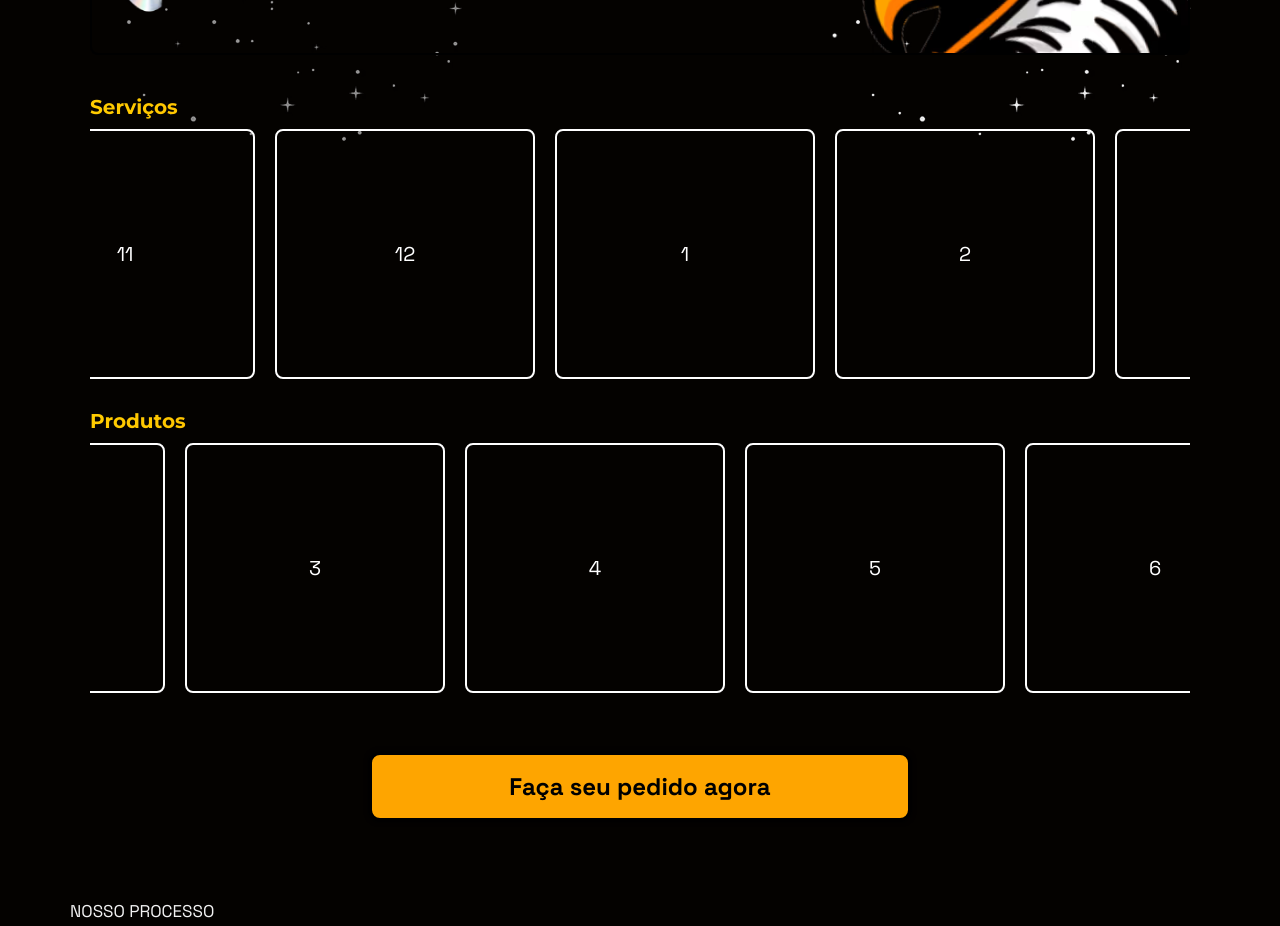
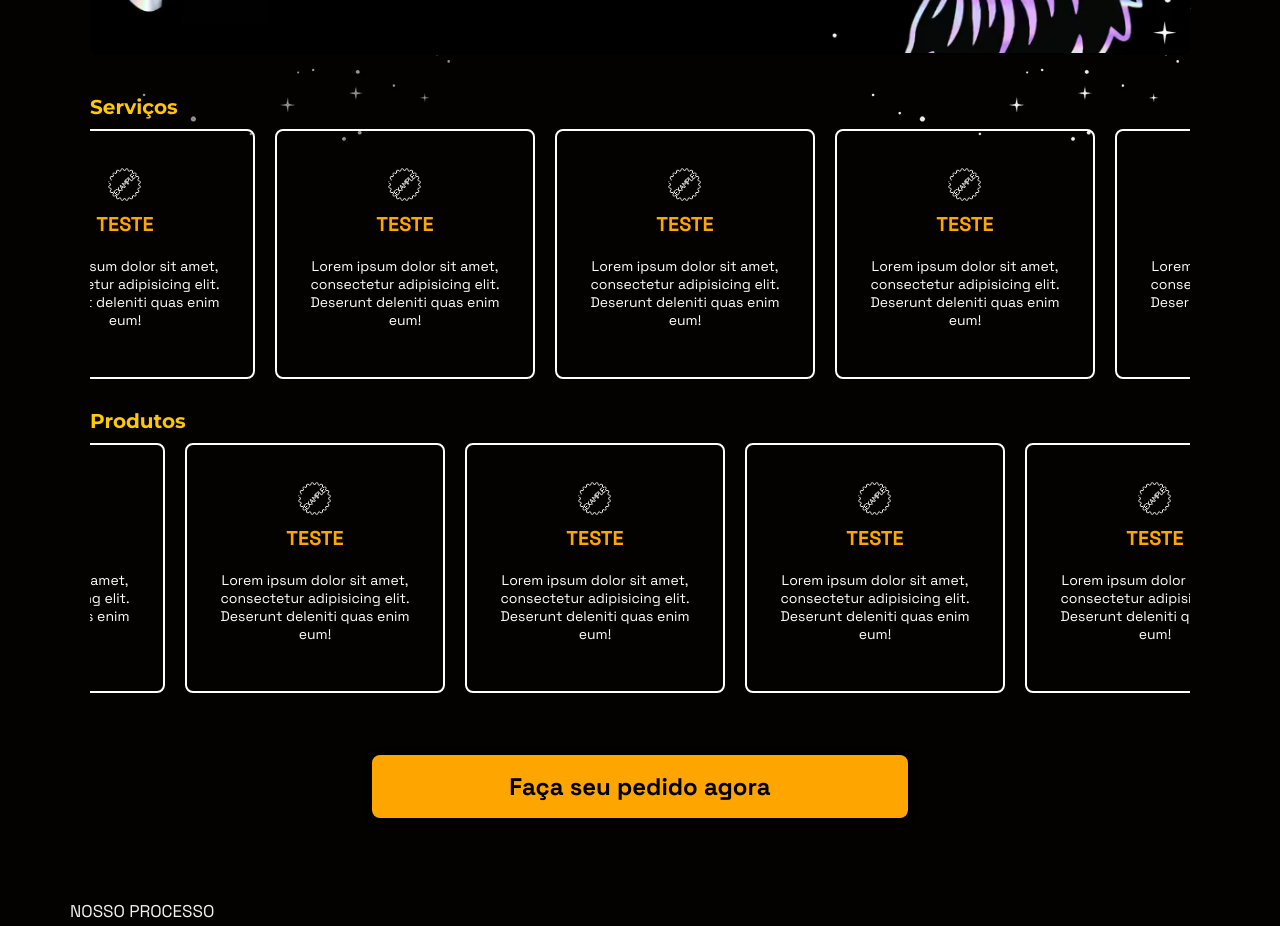
Before and after one commit to fourcoders-isnotonlyforcoders/duadesivo, a React (Vite) app: page / in a window 1280 px wide. Shown: the part 1160-2086 px from the top of the page. Built offline with nearby package versions, Linux system fonts and the light colour scheme.

Commit message:
feat: add new components in the services and products cards

```diff
--- a/src/Components/ServicesSection/carrousel.tsx
+++ b/src/Components/ServicesSection/carrousel.tsx
@@ -28,20 +28,107 @@ export const Carrousel: React.FC = () => {
   return (
     <>
       <InfoContainer>
-        <Title data-aos="fade-right" data-aos-duration="600"> Serviços</Title>
+        <Title data-aos="fade-right" data-aos-duration="600">
+          {" "}
+          Serviços
+        </Title>
       </InfoContainer>
-      <KeenSliderContainer ref={sliderRef} className="keen-slider"  data-aos="fade-right" data-aos-duration="600">
-        <Slide className="keen-slider__slide ">1</Slide>
-        <Slide className="keen-slider__slide ">2</Slide>
-        <Slide className="keen-slider__slide ">3</Slide>
-        <Slide className="keen-slider__slide ">4</Slide>
-        <Slide className="keen-slider__slide ">5</Slide>
-        <Slide className="keen-slider__slide ">6</Slide>
-        <Slide className="keen-slider__slide ">7</Slide>
-        <Slide className="keen-slider__slide ">8</Slide>
-        <Slide className="keen-slider__slide ">10</Slide>
-        <Slide className="keen-slider__slide ">11</Slide>
-        <Slide className="keen-slider__slide ">12</Slide>
+      <KeenSliderContainer
+        ref={sliderRef}
+        className="keen-slider"
+        data-aos="fade-right"
+        data-aos-duration="600"
+      >
+        <Slide className="keen-slider__slide ">
+          <SlideInfos>
+            <Icon src="/icons/example.png" />
+            <SlideTitle>TESTE</SlideTitle>
+            <SlideSub>
+              Lorem ipsum dolor sit amet, consectetur adipisicing elit. Deserunt
+              deleniti quas enim eum!
+            </SlideSub>
+          </SlideInfos>
+        </Slide>
+        <Slide className="keen-slider__slide ">
+          <SlideInfos>
+            <Icon src="/icons/example.png" />
+            <SlideTitle>TESTE</SlideTitle>
+            <SlideSub>
+              Lorem ipsum dolor sit amet, consectetur adipisicing elit. Deserunt
+              deleniti quas enim eum!
+            </SlideSub>
+          </SlideInfos>
+        </Slide>
+        <Slide className="keen-slider__slide ">
+          <SlideInfos>
+            <Icon src="/icons/example.png" />
+            <SlideTitle>TESTE</SlideTitle>
+            <SlideSub>
+              Lorem ipsum dolor sit amet, consectetur adipisicing elit. Deserunt
+              deleniti quas enim eum!
+            </SlideSub>
+          </SlideInfos>
+        </Slide>
+        <Slide className="keen-slider__slide ">
+          <SlideInfos>
+            <Icon src="/icons/example.png" />
+            <SlideTitle>TESTE</SlideTitle>
+            <SlideSub>
+              Lorem ipsum dolor sit amet, consectetur adipisicing elit. Deserunt
+              deleniti quas enim eum!
+            </SlideSub>
+          </SlideInfos>
+        </Slide>
+        <Slide className="keen-slider__slide ">
+          <SlideInfos>
+            <Icon src="/icons/example.png" />
+            <SlideTitle>TESTE</SlideTitle>
+            <SlideSub>
+              Lorem ipsum dolor sit amet, consectetur adipisicing elit. Deserunt
+              deleniti quas enim eum!
+            </SlideSub>
+          </SlideInfos>
+        </Slide>
+        <Slide className="keen-slider__slide ">
+          <SlideInfos>
+            <Icon src="/icons/example.png" />
+            <SlideTitle>TESTE</SlideTitle>
+            <SlideSub>
+              Lorem ipsum dolor sit amet, consectetur adipisicing elit. Deserunt
+              deleniti quas enim eum!
+            </SlideSub>
+          </SlideInfos>
+        </Slide>
+        <Slide className="keen-slider__slide ">
+          <SlideInfos>
+            <Icon src="/icons/example.png" />
+            <SlideTitle>TESTE</SlideTitle>
+            <SlideSub>
+              Lorem ipsum dolor sit amet, consectetur adipisicing elit. Deserunt
+              deleniti quas enim eum!
+            </SlideSub>
+          </SlideInfos>
+        </Slide>
+        <Slide className="keen-slider__slide ">
+          <SlideInfos>
+            <Icon src="/icons/example.png" />
+            <SlideTitle>TESTE</SlideTitle>
+            <SlideSub>
+              Lorem ipsum dolor sit amet, consectetur adipisicing elit. Deserunt
+              deleniti quas enim eum!
+            </SlideSub>
+          </SlideInfos>
+        </Slide>
+        <Slide className="keen-slider__slide ">
+          <SlideInfos>
+            <Icon src="/icons/example.png" />
+            <SlideTitle>TESTE</SlideTitle>
+            <SlideSub>
+              Lorem ipsum dolor sit amet, consectetur adipisicing elit. Deserunt
+              deleniti quas enim eum!
+            </SlideSub>
+          </SlideInfos>
+        </Slide>
       </KeenSliderContainer>
     </>
   );
@@ -63,21 +150,50 @@ const Slide = styled.div`
   color: #fff;
   transition: border 0.3s ease;
 
-  &:hover{
+  &:hover {
     border: 2px solid ${(props) => props.theme.colors.yellow};
   }
 `;
 const InfoContainer = styled.div`
-max-width: 1100px;
-margin: 0 auto;
-padding: 0;
+  max-width: 1100px;
+  margin: 0 auto;
+  padding: 0;
 `;
 
 const Title = styled.h3`
   font-size: 2rem;
   margin: 0;
-  font-family: 'Montserrat';
-  background: linear-gradient(to right, #ffcc00, #FF7D02);
+  font-family: "Montserrat";
+  background: linear-gradient(to right, #ffcc00, #ff7d02);
   -webkit-background-clip: text;
   -webkit-text-fill-color: transparent;
 `;
+
+export const Icon = styled.img`
+  height: 3.3rem;
+  width: 3.3rem;
+  object-fit: cover;
+`;
+export const SlideTitle = styled.h4`
+  margin: 0;
+  font-size: 2rem;
+  font-weight: bold;
+
+  color: ${(props) => props.theme.colors.yellow};
+`;
+export const SlideSub = styled.p`
+  font-size: 1.4rem;
+  margin: 0;
+  text-align: center;
+  font-weight: 400;
+  padding: 1rem;
+`;
+export const SlideInfos = styled.div`
+  width: 90%;
+  height: 90%;
+  display: flex;
+  flex-direction: column;
+  justify-content: center;
+  align-items: center;
+  gap: 1rem;
+`;
--- a/src/Components/ServicesSection/carrousel2.tsx
+++ b/src/Components/ServicesSection/carrousel2.tsx
@@ -1,6 +1,7 @@
 import React from "react";
 import { useKeenSlider } from "keen-slider/react";
 import "keen-slider/keen-slider.min.css";
+import { SlideInfos, SlideSub, SlideTitle, Icon } from "./carrousel";
 import styled from "styled-components";
 
 const animation = { duration: 4000, easing: (t: number) => t };
@@ -34,18 +35,96 @@ export const Carrousel2: React.FC = () => {
       </InfoContainer>
 
       <KeenSliderContainer ref={sliderRef} className="keen-slider"  data-aos="fade-left" data-aos-duration="600">
-        <Slide className="keen-slider__slide">1</Slide>
-        <Slide className="keen-slider__slide">2</Slide>
-        <Slide className="keen-slider__slide">3</Slide>
-        <Slide className="keen-slider__slide">4</Slide>
-        <Slide className="keen-slider__slide">5</Slide>
-        <Slide className="keen-slider__slide">6</Slide>
-        <Slide className="keen-slider__slide">7</Slide>
-        <Slide className="keen-slider__slide">8</Slide>
-        <Slide className="keen-slider__slide">9</Slide>
-        <Slide className="keen-slider__slide">10</Slide>
-        <Slide className="keen-slider__slide">11</Slide>
-        <Slide className="keen-slider__slide">12</Slide>
+      <Slide className="keen-slider__slide ">
+          <SlideInfos>
+            <Icon src="/icons/example.png" />
+            <SlideTitle>TESTE</SlideTitle>
+            <SlideSub>
+              Lorem ipsum dolor sit amet, consectetur adipisicing elit. Deserunt
+              deleniti quas enim eum!
+            </SlideSub>
+          </SlideInfos>
+        </Slide>
+        <Slide className="keen-slider__slide ">
+          <SlideInfos>
+            <Icon src="/icons/example.png" />
+            <SlideTitle>TESTE</SlideTitle>
+            <SlideSub>
+              Lorem ipsum dolor sit amet, consectetur adipisicing elit. Deserunt
+              deleniti quas enim eum!
+            </SlideSub>
+          </SlideInfos>
+        </Slide>
+        <Slide className="keen-slider__slide ">
+          <SlideInfos>
+            <Icon src="/icons/example.png" />
+            <SlideTitle>TESTE</SlideTitle>
+            <SlideSub>
+              Lorem ipsum dolor sit amet, consectetur adipisicing elit. Deserunt
+              deleniti quas enim eum!
+            </SlideSub>
+          </SlideInfos>
+        </Slide>
+        <Slide className="keen-slider__slide ">
+          <SlideInfos>
+            <Icon src="/icons/example.png" />
+            <SlideTitle>TESTE</SlideTitle>
+            <SlideSub>
+              Lorem ipsum dolor sit amet, consectetur adipisicing elit. Deserunt
+              deleniti quas enim eum!
+            </SlideSub>
+          </SlideInfos>
+        </Slide>
+        <Slide className="keen-slider__slide ">
+          <SlideInfos>
+            <Icon src="/icons/example.png" />
+            <SlideTitle>TESTE</SlideTitle>
+            <SlideSub>
+              Lorem ipsum dolor sit amet, consectetur adipisicing elit. Deserunt
+              deleniti quas enim eum!
+            </SlideSub>
+          </SlideInfos>
+        </Slide>
+        <Slide className="keen-slider__slide ">
+          <SlideInfos>
+            <Icon src="/icons/example.png" />
+            <SlideTitle>TESTE</SlideTitle>
+            <SlideSub>
+              Lorem ipsum dolor sit amet, consectetur adipisicing elit. Deserunt
+              deleniti quas enim eum!
+            </SlideSub>
+          </SlideInfos>
+        </Slide>
+        <Slide className="keen-slider__slide ">
+          <SlideInfos>
+            <Icon src="/icons/example.png" />
+            <SlideTitle>TESTE</SlideTitle>
+            <SlideSub>
+              Lorem ipsum dolor sit amet, consectetur adipisicing elit. Deserunt
+              deleniti quas enim eum!
+            </SlideSub>
+          </SlideInfos>
+        </Slide>
+        <Slide className="keen-slider__slide ">
+          <SlideInfos>
+            <Icon src="/icons/example.png" />
+            <SlideTitle>TESTE</SlideTitle>
+            <SlideSub>
+              Lorem ipsum dolor sit amet, consectetur adipisicing elit. Deserunt
+              deleniti quas enim eum!
+            </SlideSub>
+          </SlideInfos>
+        </Slide>
+        <Slide className="keen-slider__slide ">
+          <SlideInfos>
+            <Icon src="/icons/example.png" />
+            <SlideTitle>TESTE</SlideTitle>
+            <SlideSub>
+              Lorem ipsum dolor sit amet, consectetur adipisicing elit. Deserunt
+              deleniti quas enim eum!
+            </SlideSub>
+          </SlideInfos>
+        </Slide>
       </KeenSliderContainer>
     </>
   );
```
Also changed, not shown: public/images/bannerHolografico.avif.
